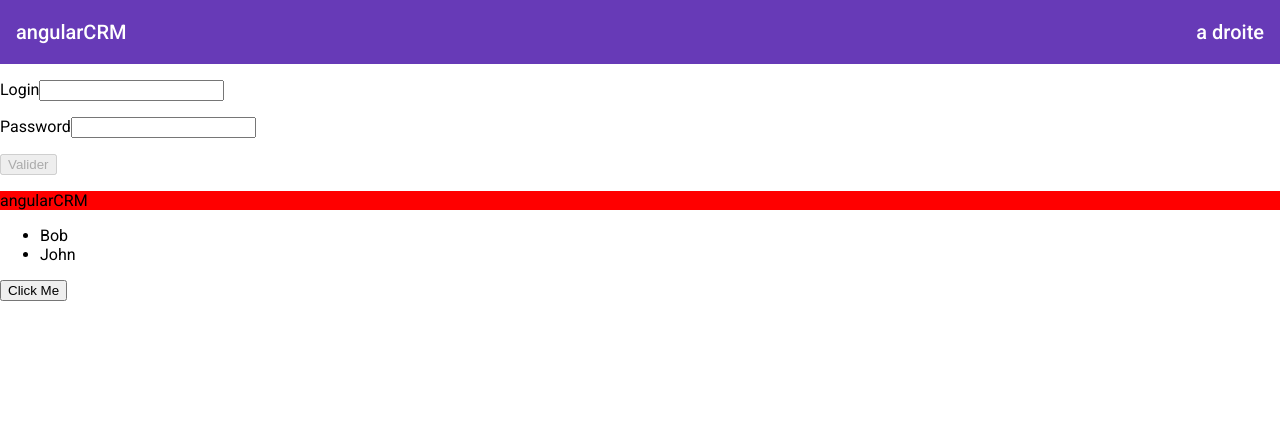
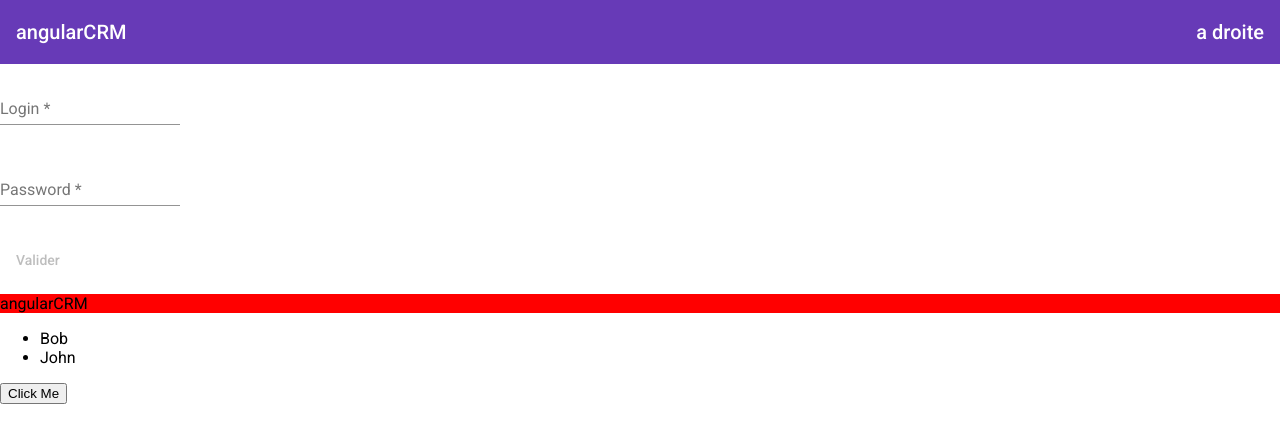
Before and after one commit to jollivetc/angularCRM-Juin, an Angular app: page / in a window 1280 px wide. Shown: the top 442 px of the page. Built offline with nearby package versions, Linux system fonts and the light colour scheme.

Commit message:
step3: material components

```diff
--- a/src/app/login/login.component.html
+++ b/src/app/login/login.component.html
@@ -2,21 +2,25 @@
   <form [formGroup]="loginForm"
         (ngSubmit)="onSubmit()">
     <p>
-      <label for="login">Login</label>
-
-      <input id="login" type="text"
+      <mat-form-field>
+        <mat-label for="login">Login</mat-label>
+        <input matInput id="login" type="text"
               formControlName="login">
+      </mat-form-field>
       <span *ngIf="loginForm.get('login')?.touched && loginForm.get('login')?.errors?.required">
           Email requis
       </span>
     </p>
     <p>
-      <label for="password">Password</label>
-      <input id="password" type="password"
-              formControlName="password">
+      <mat-form-field>
+        <mat-label for="password">Password</mat-label>
+        <input matInput id="password" type="password"
+                formControlName="password">
+      </mat-form-field>
     </p>
     <p>
-      <button type="submit" [disabled]="!loginForm.valid">
+      <button mat-button type="submit" [disabled]="!loginForm.valid"
+              color="primary">
         Valider
       </button>
     </p>
--- a/src/styles.scss
+++ b/src/styles.scss
@@ -1,9 +1,7 @@
 @import "~@angular/material/prebuilt-themes/deeppurple-amber.css";
 
 /* You can add global styles to this file, and also import other style files */
-input.ng-invalid.ng-touched{
-  border: 2px solid red;
-}
+
 
 html, body { height: 100%; }
 body { margin: 0; font-family: Roboto, "Helvetica Neue", sans-serif; }
```
